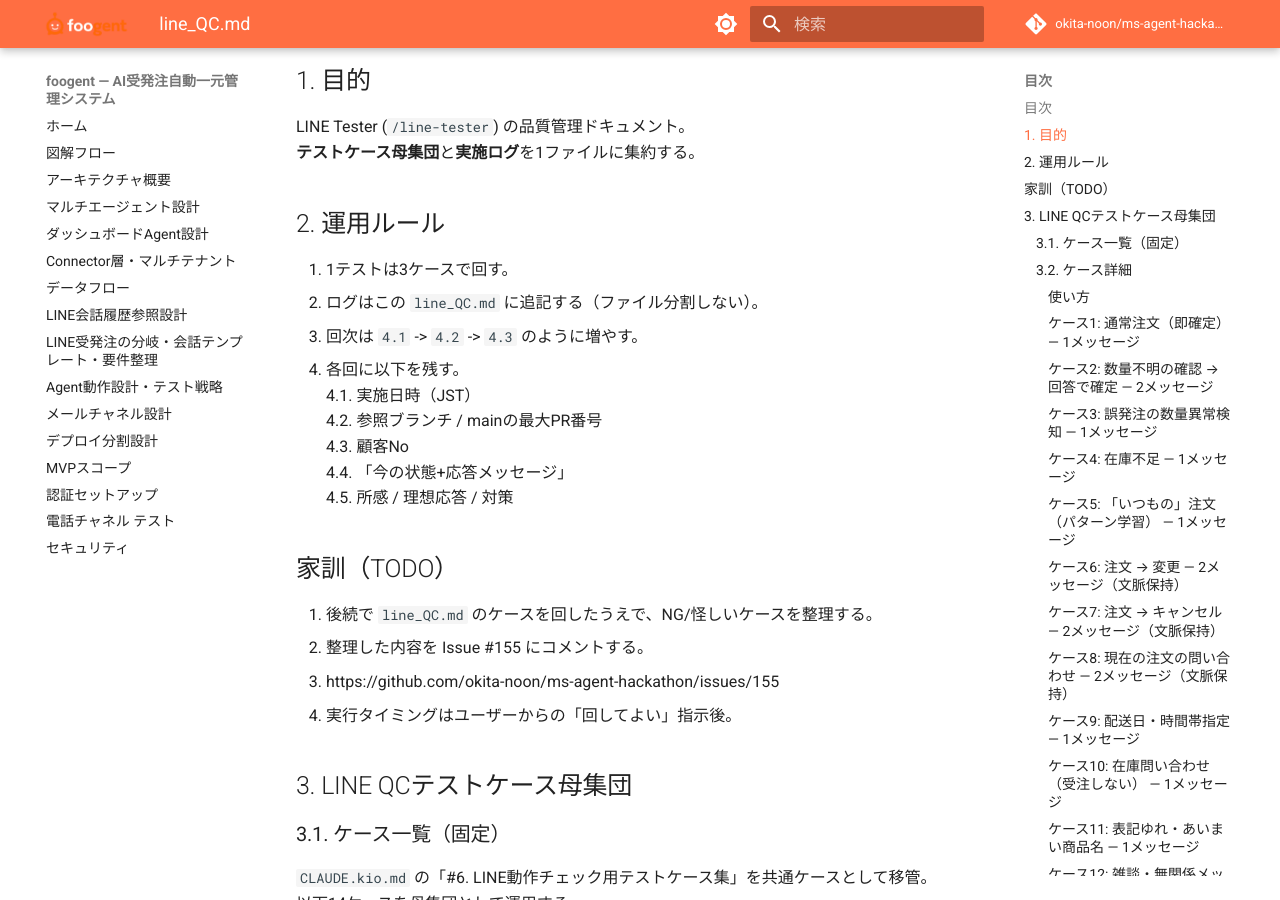
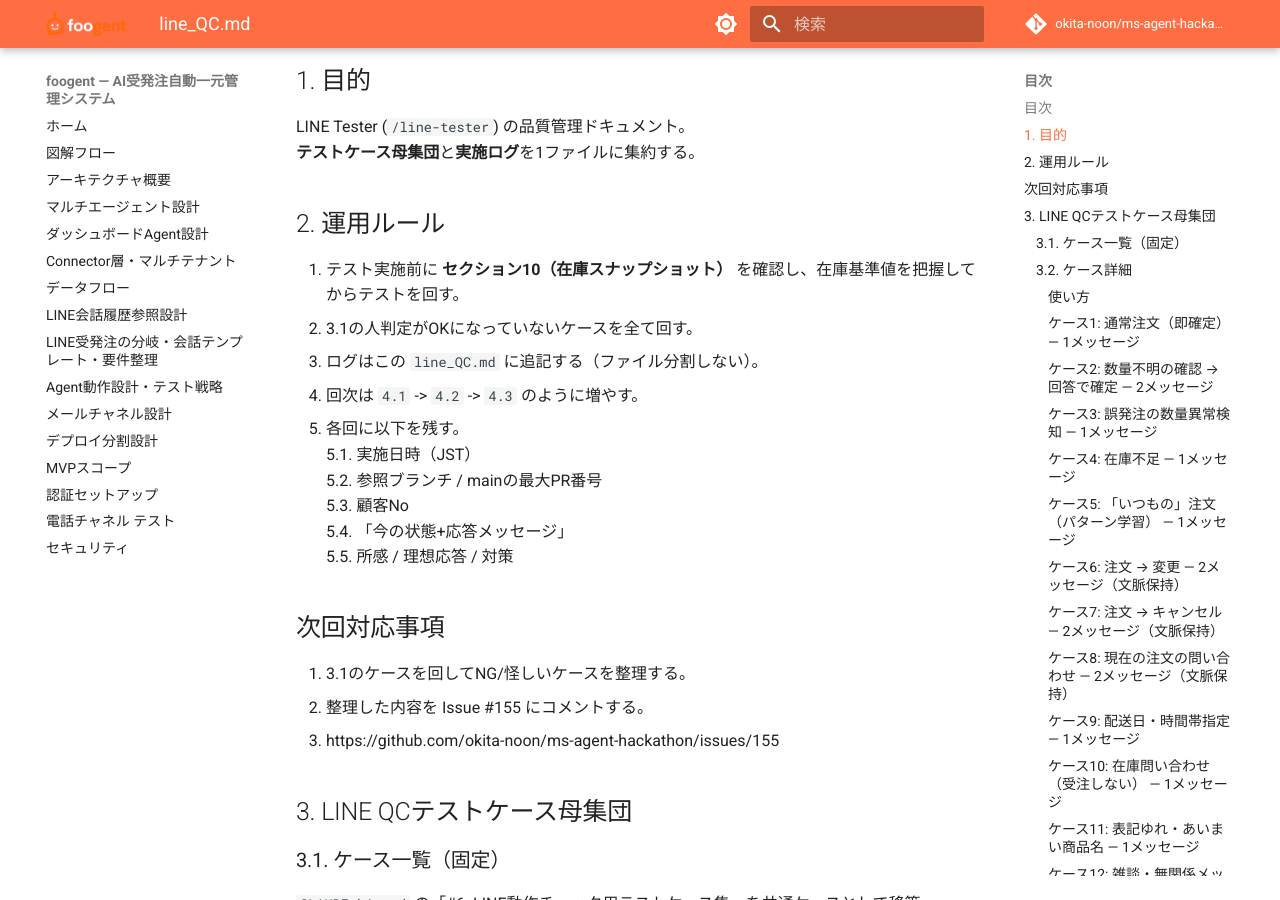
Before and after one commit to okita-noon/ms-agent-hackathon, an MkDocs documentation site: the page built from docs/line_QC.md, in a window 1280 px wide and 900 px high, scrolled down 668 px. Built offline with MkDocs 1.6.1 and Material for MkDocs 9.7.7, drawn with Linux system fonts in a browser that asks for light colours; comment, search, counter and statistics services are not loaded.

Commit message:
docs: 運用ルール・TODOセクションを整理

```diff
--- a/docs/line_QC.md
+++ b/docs/line_QC.md
@@ -21,21 +21,21 @@ LINE Tester (`/line-tester`) の品質管理ドキュメント。
 **テストケース母集団**と**実施ログ**を1ファイルに集約する。
 
 ## 2. 運用ルール
-1. 1テストは3ケースで回す。
-2. ログはこの `line_QC.md` に追記する（ファイル分割しない）。
-3. 回次は `4.1` -> `4.2` -> `4.3` のように増やす。
-4. 各回に以下を残す。
-   4.1. 実施日時（JST）
-   4.2. 参照ブランチ / mainの最大PR番号
-   4.3. 顧客No
-   4.4. 「今の状態+応答メッセージ」
-   4.5. 所感 / 理想応答 / 対策
+1. テスト実施前に **セクション10（在庫スナップショット）** を確認し、在庫基準値を把握してからテストを回す。
+2. 3.1の人判定がOKになっていないケースを全て回す。
+3. ログはこの `line_QC.md` に追記する（ファイル分割しない）。
+4. 回次は `4.1` -> `4.2` -> `4.3` のように増やす。
+5. 各回に以下を残す。
+   5.1. 実施日時（JST）
+   5.2. 参照ブランチ / mainの最大PR番号
+   5.3. 顧客No
+   5.4. 「今の状態+応答メッセージ」
+   5.5. 所感 / 理想応答 / 対策
 
-## 家訓（TODO）
-1. 後続で `line_QC.md` のケースを回したうえで、NG/怪しいケースを整理する。
+## 次回対応事項
+1. 3.1のケースを回してNG/怪しいケースを整理する。
 2. 整理した内容を Issue #155 にコメントする。
    - https://github.com/okita-noon/ms-agent-hackathon/issues/155
-3. 実行タイミングはユーザーからの「回してよい」指示後。
 
 ## 3. LINE QCテストケース母集団
 
```
